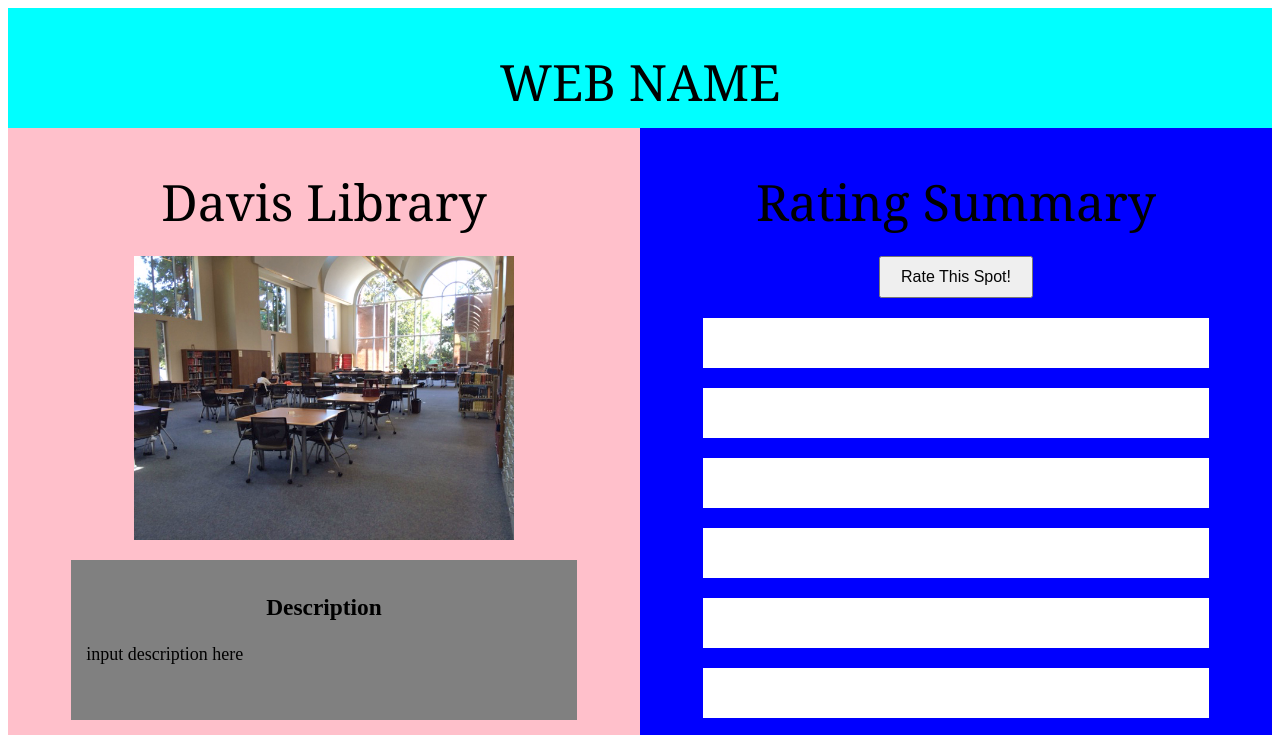
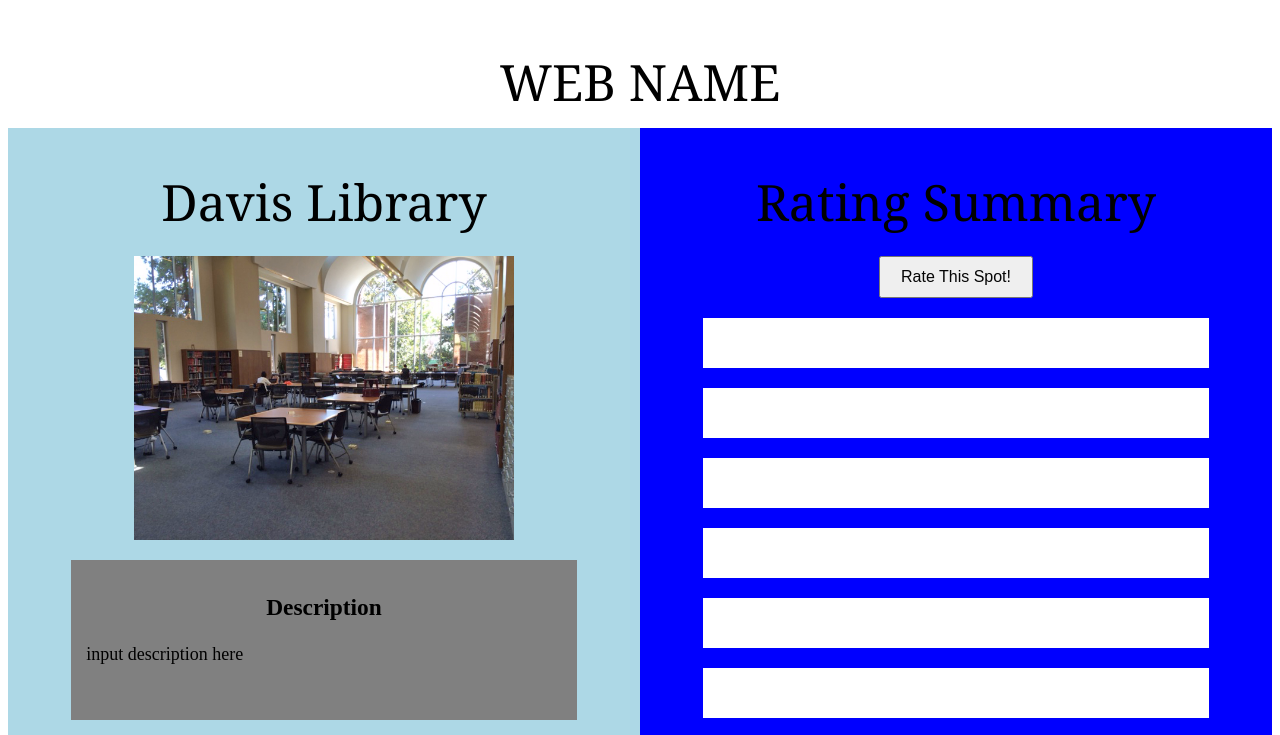
Before and after one commit to annaks01/hackNC21, a plain HTML site: page page2.html in a window 1280 px wide. Shown: the top 735 px of the page. Drawn offline with Linux system fonts and the light colour scheme.

Commit message:
css file!

```diff
--- a/stylepage2.css
+++ b/stylepage2.css
@@ -1,18 +1,22 @@
 :root {
-  --primary-font: Georgia, Times, "Times New Roman", serif;
+  --primary-font: "Georgia", serif;
+  --primary-color: lightblue;
+  --secondary-color: black;
+  --primary-background: white;
 }
 .website-name {
-  background-color: aqua;
+  background-color: var(--primary-background);
   height: 80px;
   width: 100%;
   text-align: center;
   padding-top: 40px;
   font-family: var(--primary-font);
   font-size: 50px;
+  color: var(--secondary-color);
 }
 
 .study-info {
-  background-color: pink;
+  background-color: var(--primary-color);
   height: 1000px;
   width: 50%;
   float: left;
```
